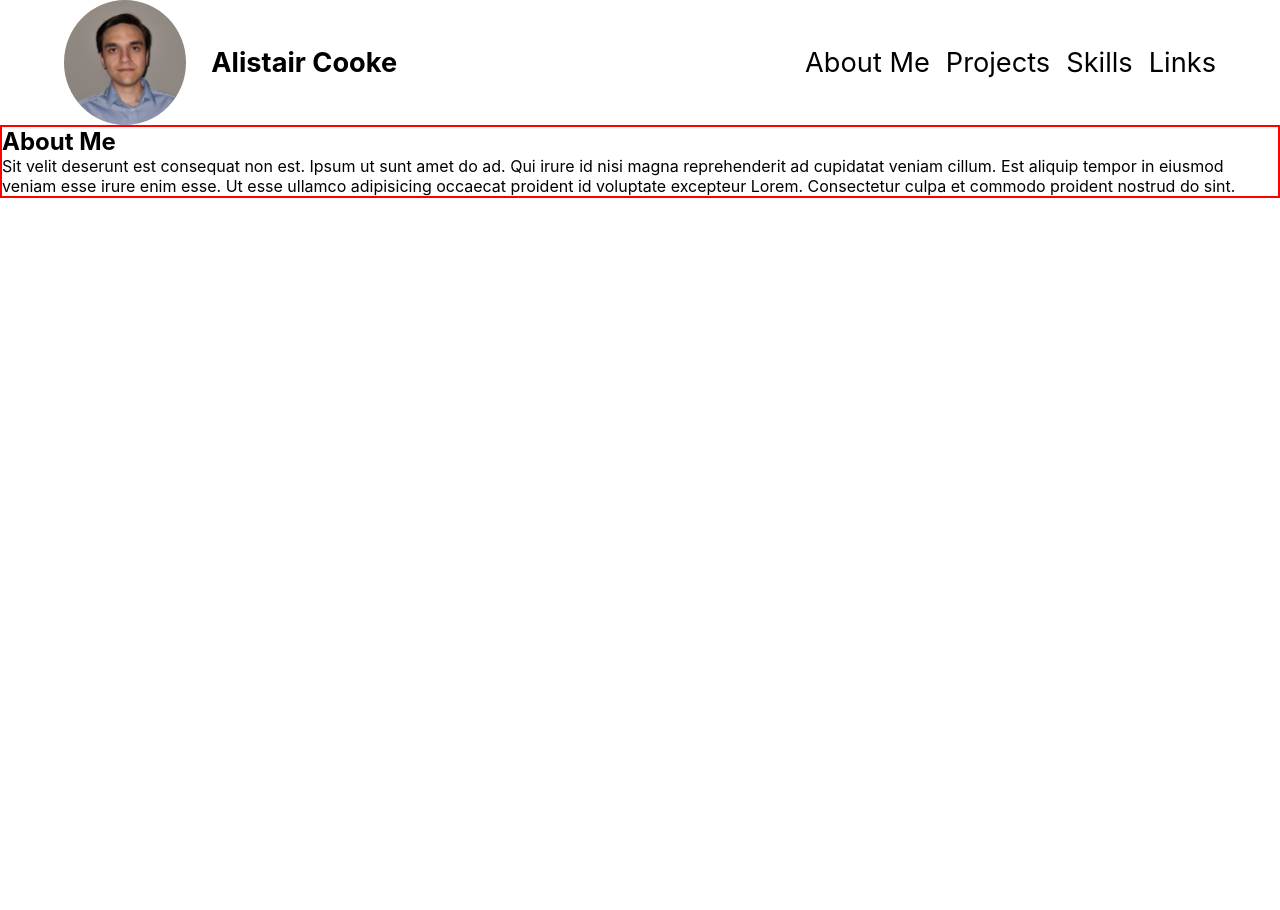
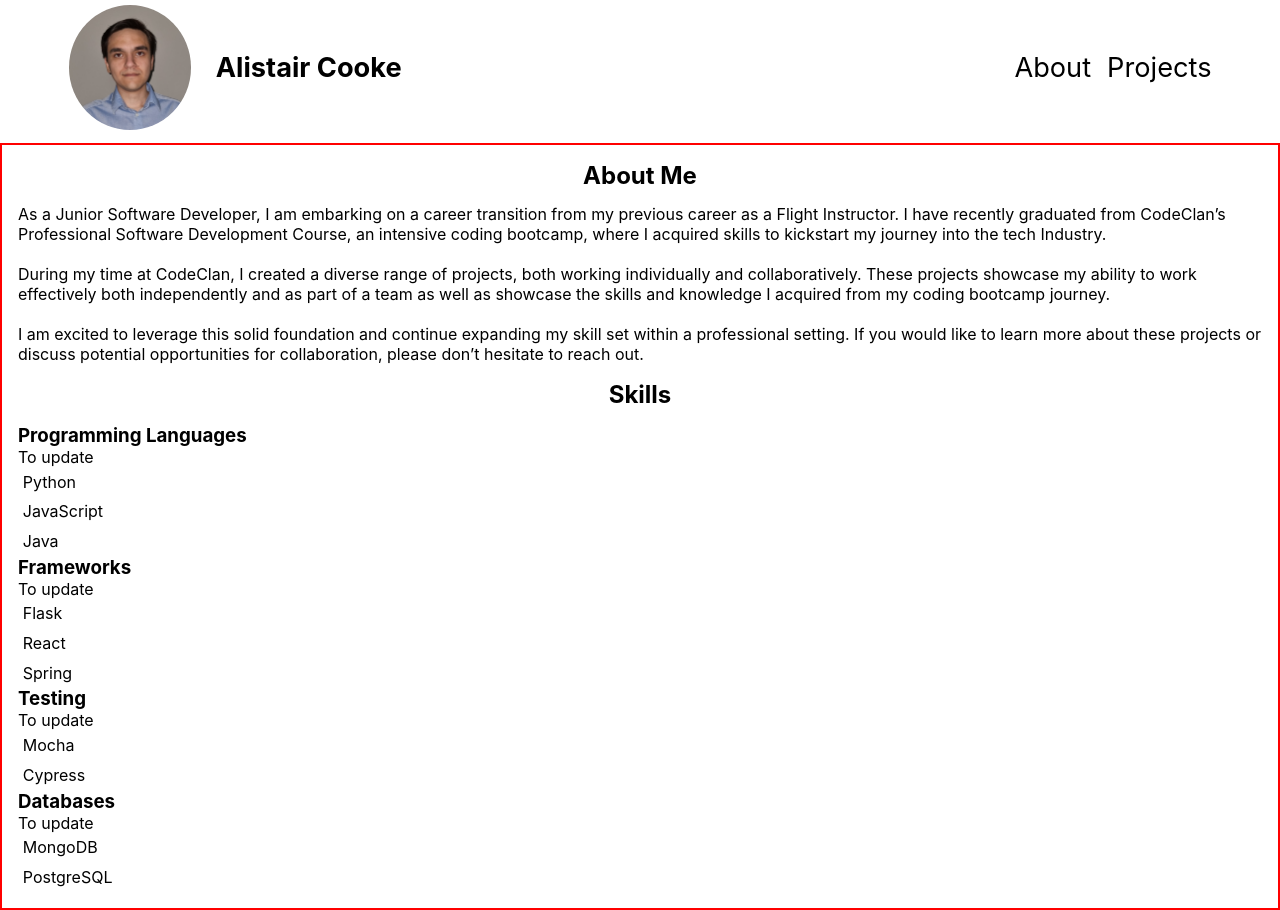
Before and after one commit to alcooke13/portfolio, a React (Create React App) app: page / in a window 1280 px wide. Before the commit the page ends 800 px from the top, so only its background shows below. Built offline with nearby package versions, Linux system fonts and the light colour scheme.

Commit message:
removed unused components, added partial about content, formatting main container, nav and about

```diff
--- a/public/index.html
+++ b/public/index.html
@@ -24,7 +24,7 @@
       work correctly both with client-side routing and a non-root public URL.
       Learn how to configure a non-root public URL by running `npm run build`.
     -->
-    <title>React App</title>
+    <title>Alistair Cooke | Portfolio</title>
   </head>
   <body>
     <noscript>You need to enable JavaScript to run this app.</noscript>
--- a/src/components/AboutMe.js
+++ b/src/components/AboutMe.js
@@ -1,15 +1,94 @@
 import React from 'react'
+import styled from 'styled-components';
 
 function AboutMe() {
   return (
-    <>
-      <h2>About Me</h2>
-      <p>
-        Sit velit deserunt est consequat non est. Ipsum ut sunt amet do ad. Qui irure id nisi magna reprehenderit ad cupidatat veniam cillum. Est aliquip tempor in eiusmod veniam esse irure enim esse. Ut esse ullamco adipisicing occaecat proident id voluptate excepteur Lorem. Consectetur culpa et commodo proident nostrud do sint.
-      </p>
-    </>
+    <AboutContainer>
+      <AboutSection>
+      <H2>About Me</H2>
+      <P>
+      As a Junior Software Developer, I am embarking on a career transition from my previous career as a Flight Instructor. I have recently graduated from CodeClan’s Professional Software Development Course, an intensive coding bootcamp, where I acquired skills to kickstart my journey into the tech Industry.
+      </P>
+      <br/>
+      <P>
+      During my time at CodeClan, I created a diverse range of projects, both working individually and collaboratively. These projects showcase my ability to work effectively both independently and as part of a team as well as showcase the skills and knowledge I acquired from my coding bootcamp journey.
+      </P>
+      <br/>
+      <P>
+      I am excited to leverage this solid foundation and continue expanding my skill set within a professional setting. If you would like to learn more about these projects or discuss potential opportunities for collaboration, please don’t hesitate to reach out.
+      </P>
+      </AboutSection>
+      <SkillsSection>
+        <H2>Skills</H2>
+      {/* section for languages */}
+      <section>
+        <h3>Programming Languages</h3>
+        <P>To update</P>
+        <ul>
+          <Li>Python</Li>
+          <Li>JavaScript</Li>
+          <Li>Java</Li>
+        </ul>
+      </section>
+      {/* section for frameworks */}
+      <section>
+        <h3>Frameworks</h3>
+        <P>To update</P>
+        <ul>
+          <Li>Flask</Li>
+          <Li>React</Li>
+          <Li>Spring</Li>
+        </ul>
+      </section>
+      {/* section for  */}
+      <section>
+        <h3>Testing</h3>
+        <P>To update</P>
+        <ul>
+          <Li>Mocha</Li>
+          <Li>Cypress</Li>
+        </ul>
+      </section>
+      {/* section for databases */}
+      <section>
+        <h3>Databases</h3>
+        <P>To update</P>
+        <ul>
+          <Li>MongoDB</Li>
+          <Li>PostgreSQL</Li>
+        </ul>
+      </section>
+      </SkillsSection>
+    </AboutContainer>
   );
 };
 
+const AboutContainer = styled.div`
+  display: flex;
+  flex-direction: column;
+  padding: 1em;
+`
+const H2 = styled.h2`
+  text-align: center;
+  margin-bottom: 0.6em;
 
-export default AboutMe
+`
+
+const AboutSection = styled.section`
+
+`
+
+const SkillsSection = styled.section`
+  margin-top: 1em;
+`
+
+const P = styled.p`
+
+`
+
+const Li = styled.li`
+  list-style: none;
+  padding: 0.3em;
+`
+
+export default AboutMe;
--- a/src/components/NavBar.js
+++ b/src/components/NavBar.js
@@ -9,21 +9,11 @@ function NavBar({setPageContent}) {
         setPageContent("projects");
     };
 
-    const onCvClick = () => {
-        setPageContent("cv");
-    };
-
-    const onContactsClick = () => {
-        setPageContent("contacts");
-    };
-
     return (
 
     <NavContainer>
-            <Li onClick={onAboutMeClick}>About Me</Li >
-            <Li onClick={onProjectsClick}>Projects</Li>
-            <Li onClick={onCvClick}>Skills</Li>
-            <Li onClick={onContactsClick}>Links</Li>
+        <Li onClick={onAboutMeClick}>About</Li >
+        <Li onClick={onProjectsClick}>Projects</Li>
     </NavContainer>
   );
 };
@@ -32,16 +22,18 @@ const NavContainer = styled.ul`
     display: flex;
     justify-content: space-evenly;
     gap: 1em;
-
+    margin-right: 5%;
 
     @media (max-width: 900px) {
-    gap: 0.1em;
+    margin-right: 2%;
+    font-size: 0.5em;
     }
 `
 
 const Li = styled.li`
     list-style: none;
     font-size: 1.7em;
+    cursor: pointer;
 `
 
 export default NavBar;
--- a/src/container/MainContainer.js
+++ b/src/container/MainContainer.js
@@ -33,10 +33,22 @@ function MainContainer() {
 
 const Main = styled.main`
     min-height: 100vh;
+    position: relative;
 
 @media (max-width:900px) {
+    min-width: fit-content;
 
 }
+
+`
+const Header = styled.header`
+    position: sticky;
+    top: 0;
+    display: flex;
+    justify-content: space-between;
+    align-items: center;
+    background-color: #fff;
+    padding: 5px;
 
 `
 
@@ -44,29 +56,41 @@ const PictureBlock = styled.div`
    display: flex;
    align-items: center;
    gap: 25px;
-`
+   margin-left: 5%;
 
-const Header = styled.header`
-    display: flex;
-    justify-content: space-between;
-    margin-left: 5%;
-    margin-right: 5%;
-    align-items: center;
+@media (max-width: 900px) {
+    margin-left: 2%;
+}
 `
 
 const Img = styled.img`
     max-width: 125px;
     max-height: 125px;
     border-radius: 50%;
+
+@media (max-width:900px) {
+    max-width: 75px;
+    max-height: 75px;
+
+}
 `
 
 const H1 = styled.h1`
     margin: 0;
     padding: 0;
     font-size: 1.7em;
+
+@media (max-width:900px) {
+    font-size: 0.8em;
+
+}
+
 `
 const Content = styled.div`
+    margin-top: 0.5em;
     border: 2px solid red;
+    min-height: 80vh;
+    max-height: fit-content;
 
 `
 
```
Also changed, not shown: src/components/Sidebar.js (deleted, +0 -54 lines), src/components/Skills.js (deleted, +0 -55 lines).
